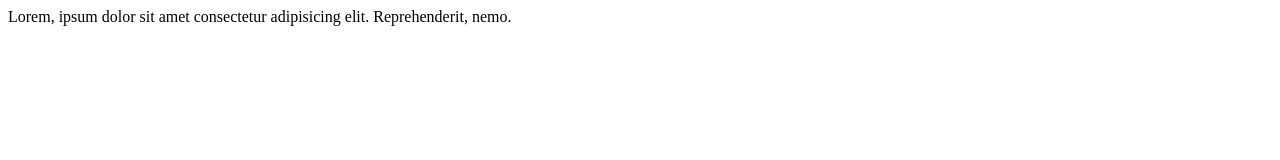
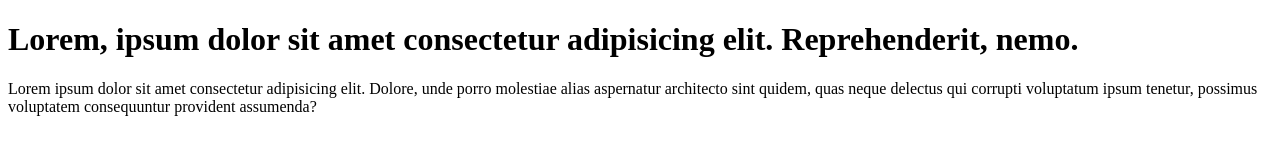
Before and after one commit to sengeel/learn-git, a plain HTML site: page index.html in a window 1280 px wide. Drawn offline with Linux system fonts and the light colour scheme.

Commit message:
add paragragph to code

```diff
--- a/index.html
+++ b/index.html
@@ -6,6 +6,7 @@
     <title>Git website</title>
 </head>
 <body>
-    Lorem, ipsum dolor sit amet consectetur adipisicing elit. Reprehenderit, nemo.
+    <h1>Lorem, ipsum dolor sit amet consectetur adipisicing elit. Reprehenderit, nemo.</h1>
+    <p>Lorem ipsum dolor sit amet consectetur adipisicing elit. Dolore, unde porro molestiae alias aspernatur architecto sint quidem, quas neque delectus qui corrupti voluptatum ipsum tenetur, possimus voluptatem consequuntur provident assumenda?</p>
 </body>
 </html>
```
